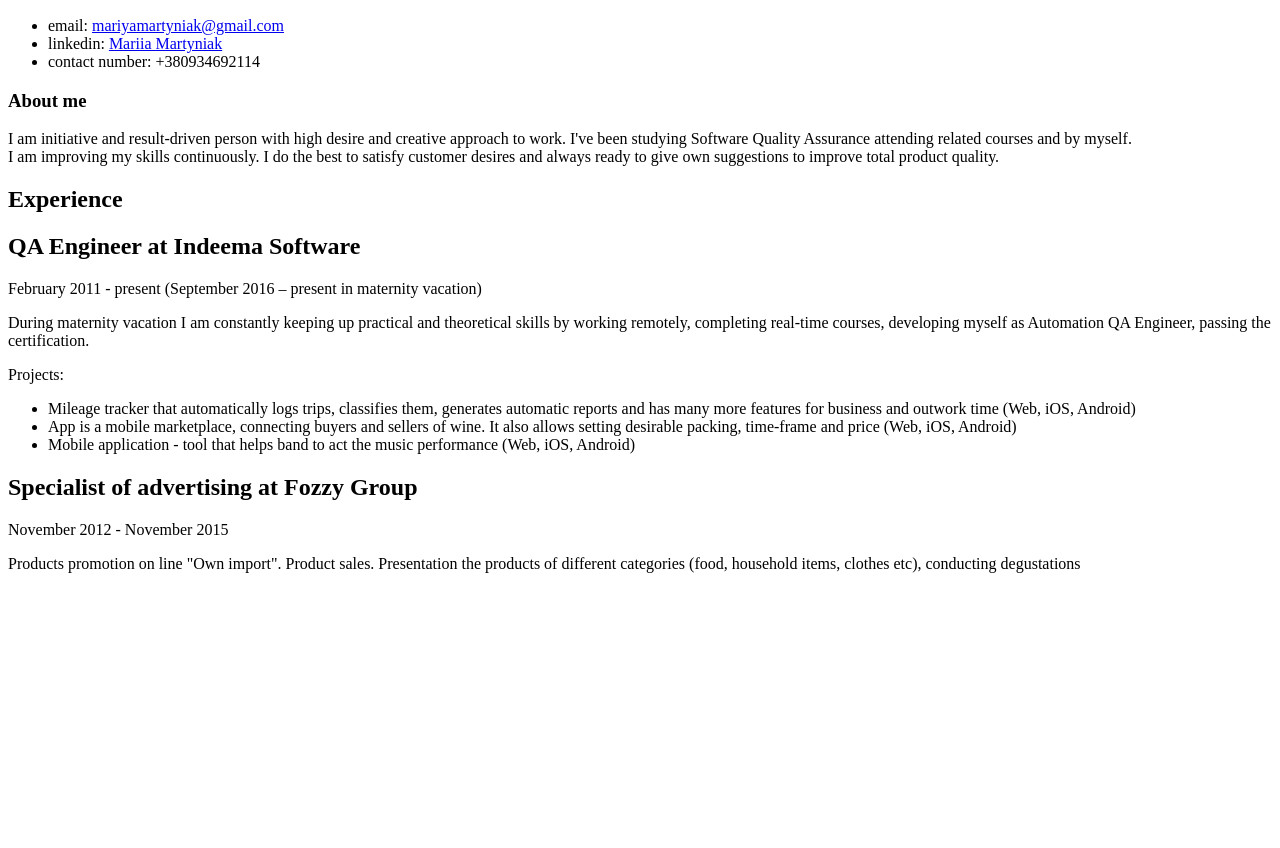
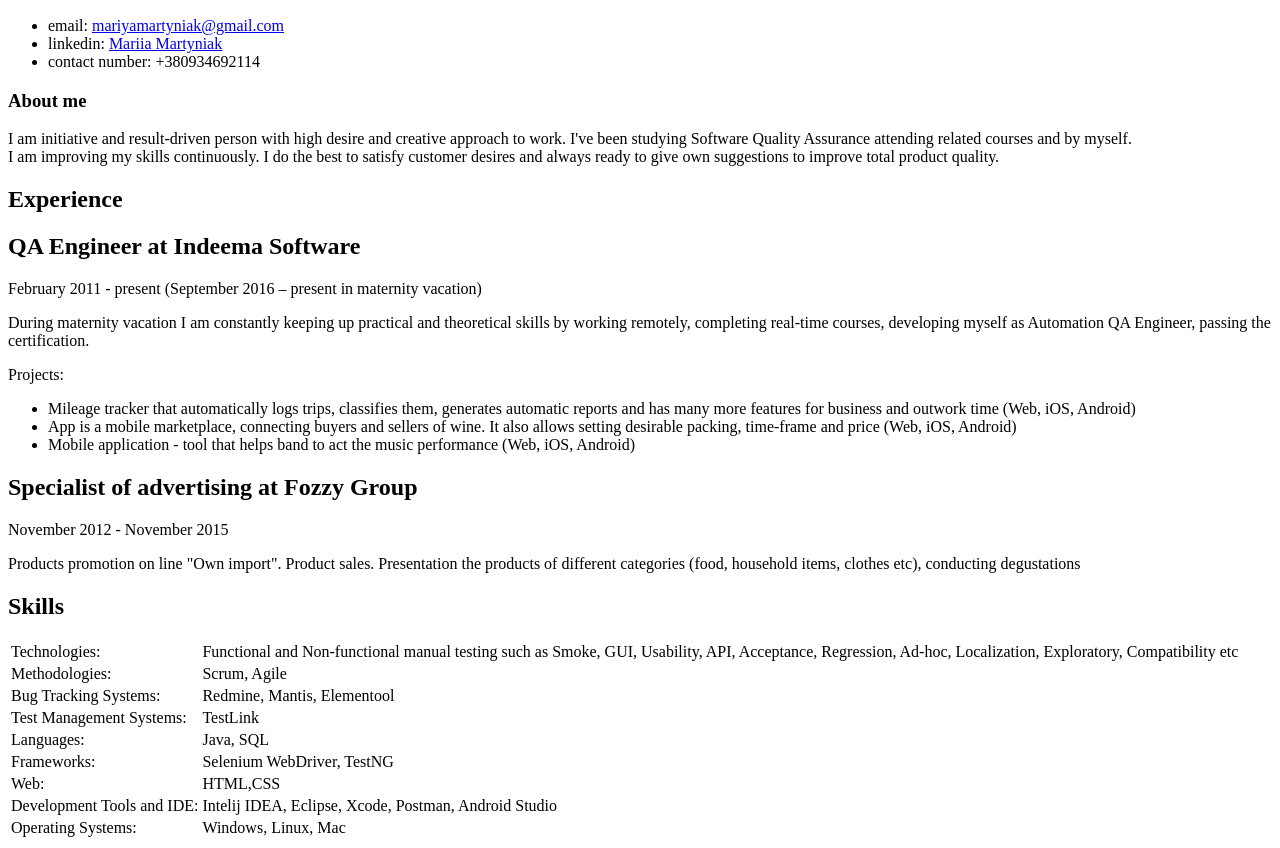
Before and after one commit to mariyamartyniak13/homepage, a plain HTML site: page index.html in a window 1280 px wide. Shown: the part 154-1002 px from the top of the page. Before the commit the page ends 800 px from the top, so only its background shows below. Drawn offline with Linux system fonts and the light colour scheme.

Commit message:
Added info about skills

```diff
--- a/index.html
+++ b/index.html
@@ -79,7 +79,60 @@
 
 					</div>
 			<div class="clear"></div>
-		</section>
+    </section>
+
+    <section>
+        <div class="sectionTitle">
+          <h1>Skills</h1>
+        </div>
+
+        <div class="sectionContent">
+            <table class="ui celled table">
+                <thead>
+                  </thead>
+                <tbody>
+                   <tr>
+                  <td>Technologies:</td>
+                  <td>Functional and  Non-functional manual testing such as Smoke, GUI, Usability, API, Acceptance, Regression, Ad-hoc, Localization, Exploratory, Compatibility etc</td>
+                  </tr>
+                  <tr>
+                  <td>Methodologies:</td>
+                  <td>Scrum, Agile</td>
+                  </tr>
+                  <tr>
+                    <td>Bug Tracking Systems:</td>
+                    <td>Redmine, Mantis, Elementool</td>
+                    </tr>
+                    <tr>
+                      <td>Test Management Systems:</td>
+                      <td>TestLink</td>
+                      </tr>
+                      <tr>
+                        <td>Languages:</td>
+                        <td>Java, SQL</td>
+                        </tr>
+                        <tr>
+                          <td>Frameworks:</td>
+                          <td>Selenium WebDriver, TestNG</td>
+                          </tr>
+                          <tr>
+                            <td>Web:</td>
+                            <td>HTML,CSS</td>
+                            </tr>
+                            <tr>
+                              <td>Development Tools and IDE:</td>
+                              <td>Intelij IDEA, Eclipse, Xcode, Postman, Android Studio </td>
+                              </tr>
+                              <tr>
+                                <td>Operating Systems:</td>
+                                <td>Windows, Linux, Mac</td>
+                                </tr>
+
+                </tbody>
+                              </table>
+        </div>
+        <div class="clear"></div>
+      </section>
 
       </body>
 </html>
```
